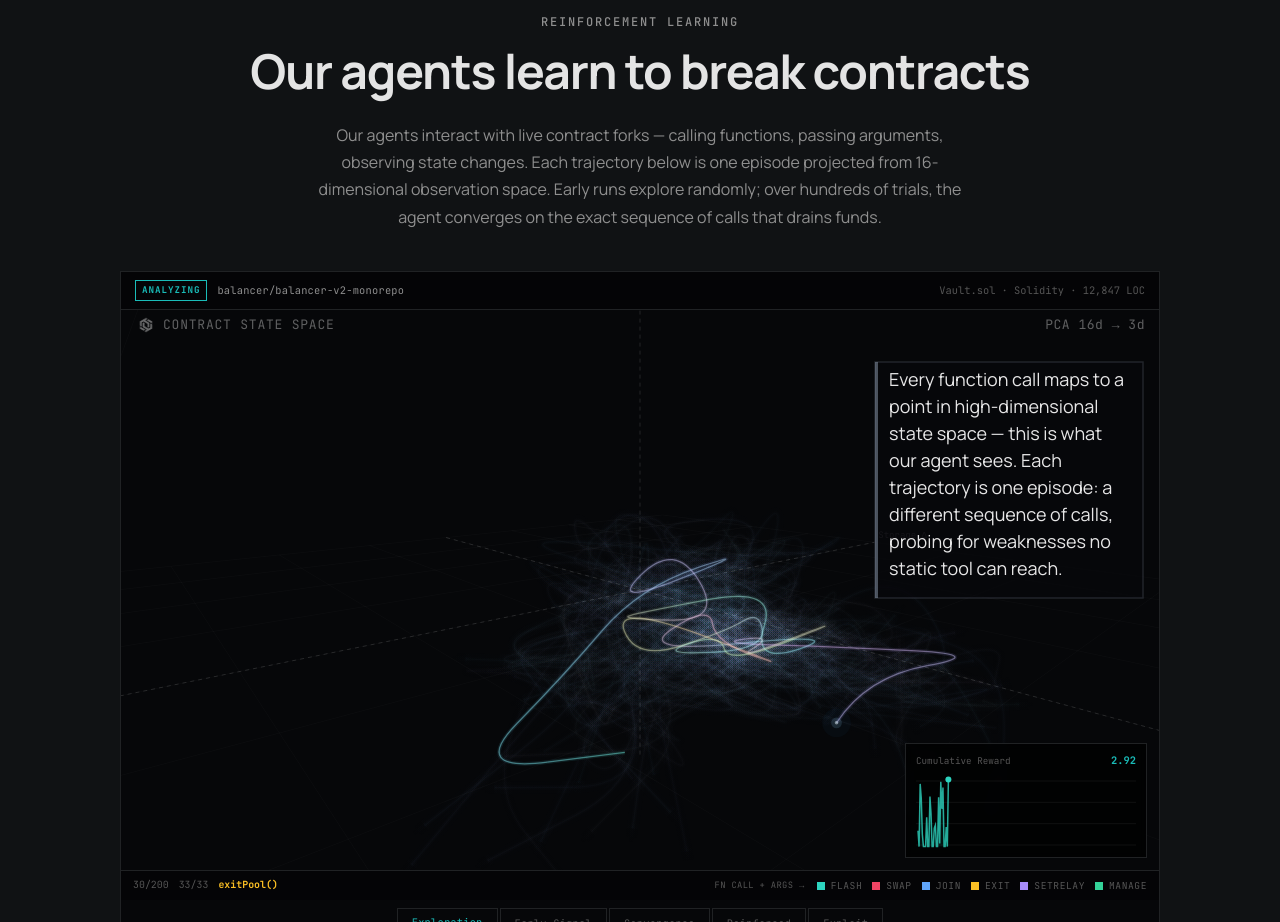
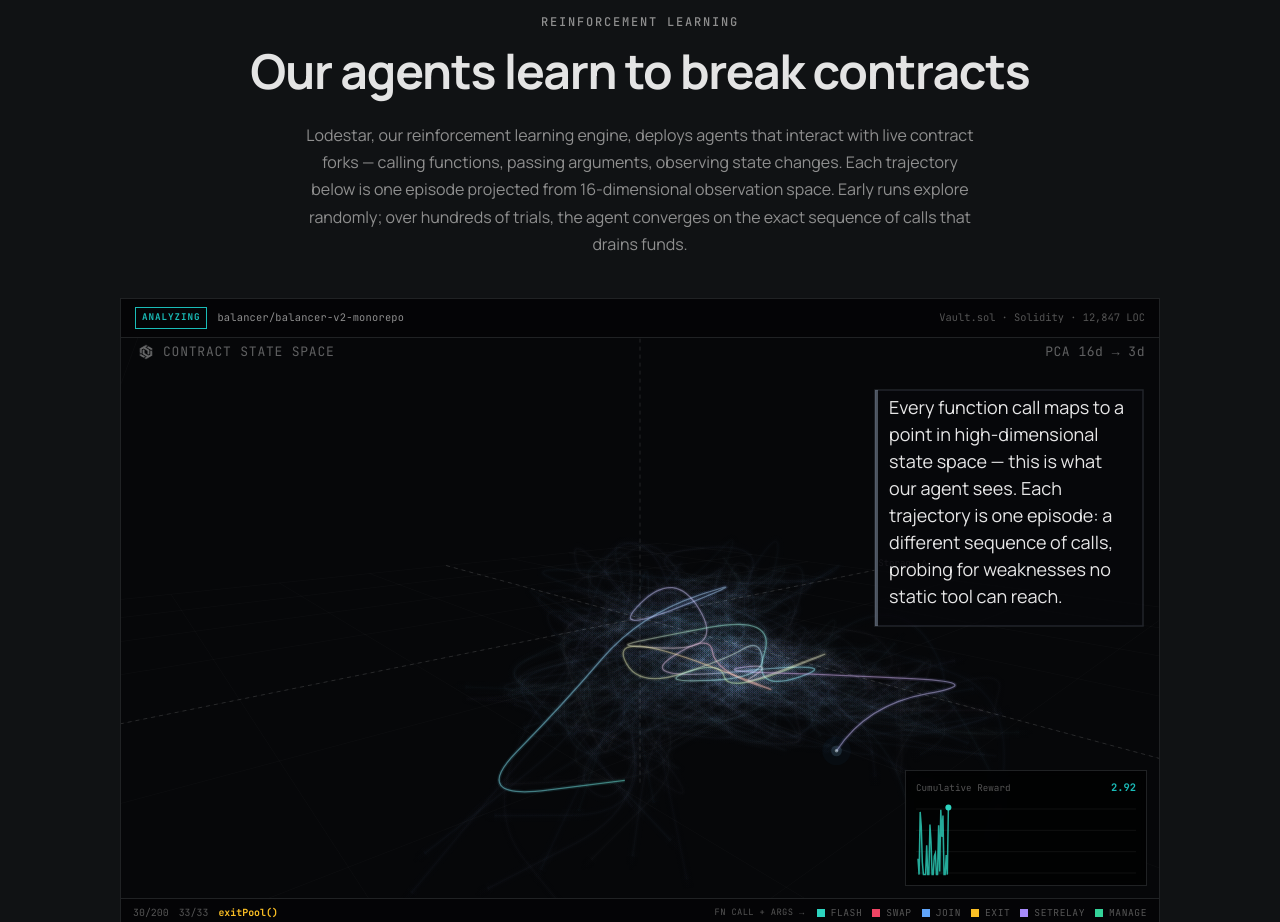
Before and after one commit to testmachine-ai/testmachine-landing, a SvelteKit app: page / in a window 1280 px wide. Shown: the part 900-1822 px from the top of the page. Built offline with nearby package versions, Linux system fonts and the light colour scheme.

Commit message:
Introduce Lodestar by name in RL/Azimuth sections across homepage, solutions, and Azimuth product page

```diff
--- a/src/lib/components/sections/TrajectoryVisualization.svelte
+++ b/src/lib/components/sections/TrajectoryVisualization.svelte
@@ -1063,7 +1063,7 @@
     <div class="trajectory-header" data-animate>
       <span class="section-label">Reinforcement Learning</span>
       <h2 class="section-title">Our agents learn to break contracts</h2>
-      <p class="trajectory-desc">Our agents interact with live contract forks — calling functions, passing arguments, observing state changes. Each trajectory below is one episode projected from 16-dimensional observation space. Early runs explore randomly; over hundreds of trials, the agent converges on the exact sequence of calls that drains funds.</p>
+      <p class="trajectory-desc">Lodestar, our reinforcement learning engine, deploys agents that interact with live contract forks — calling functions, passing arguments, observing state changes. Each trajectory below is one episode projected from 16-dimensional observation space. Early runs explore randomly; over hundreds of trials, the agent converges on the exact sequence of calls that drains funds.</p>
     </div>
     <div class="trajectory-viz" data-animate>
       <div class="traj-target-bar">
--- a/src/routes/products/azimuth/+page.svelte
+++ b/src/routes/products/azimuth/+page.svelte
@@ -87,7 +87,7 @@
     <div class="pd-section-header" data-animate>
       <span class="section-label">How It Works</span>
       <h2 class="pd-section-title">Azimuth &mdash; Automated Security Analysis</h2>
-      <p class="pd-section-desc">Azimuth deploys AI agents that actively attack your smart contracts. Running against forked mainnet environments with real transaction execution, Azimuth probes every function, chains multi-step attacks, and proves exploits end-to-end. If Azimuth reports a vulnerability, it was actually exploited — not just theoretically possible.</p>
+      <p class="pd-section-desc">Azimuth deploys AI agents — powered by Lodestar, our reinforcement learning engine — that actively attack your smart contracts. Running against forked mainnet environments with real transaction execution, Azimuth probes every function, chains multi-step attacks, and proves exploits end-to-end. If Azimuth reports a vulnerability, it was actually exploited — not just theoretically possible.</p>
       <div class="pd-section-features">
         <span class="pd-feature">AI agents</span>
         <span class="pd-feature">Zero false positives</span>
--- a/src/routes/solutions/+page.svelte
+++ b/src/routes/solutions/+page.svelte
@@ -877,7 +877,7 @@
     <div class="eng-section-header" data-animate>
       <span class="section-label">Deep Dive</span>
       <h2 class="eng-section-title">RL agents attack your protocol</h2>
-      <p class="eng-section-desc">Watch reinforcement learning agents probe a DeFi protocol. They explore every entry point, discover attack paths, and prove exploits by executing them.</p>
+      <p class="eng-section-desc">Lodestar, our RL engine, deploys agents that probe DeFi protocols. They explore every entry point, discover attack paths, and prove exploits by executing them.</p>
     </div>
     <div class="eng-rl-viz" bind:this={rlViz} data-animate>
       <div class="eng-rl-titlebar">
```
